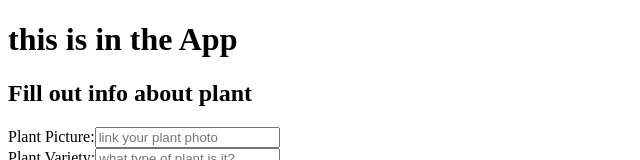
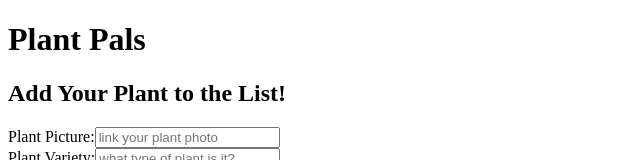
Before and after one commit to Huntysaurus/plant-pals-frontend, a React (Create React App) app: page / in a window 1280 px wide. Shown: the top 160 px of the page, without its empty margins (0-640 px from the left). Built offline with nearby package versions, Linux system fonts and the light colour scheme; no server answers.

Commit message:
changing some html

```diff
--- a/src/components/App.js
+++ b/src/components/App.js
@@ -23,7 +23,7 @@ function App() {
     }
     return (
         <>
-            <h1>this is in the App</h1>
+            <h1>Plant Pals</h1>
             <PlantForm onAddPlant={handleAddPlant}/>
             <PlantPage
                 plants={plantData}
--- a/src/components/PlantForm.js
+++ b/src/components/PlantForm.js
@@ -47,7 +47,7 @@ function PlantForm({ onAddPlant }) {
 
     return (
         <>
-            <h2>Fill out info about plant</h2>
+            <h2>Add Your Plant to the List!</h2>
             <form onSubmit={handleSubmit}>
                 <label>
                     Plant Picture:
```
